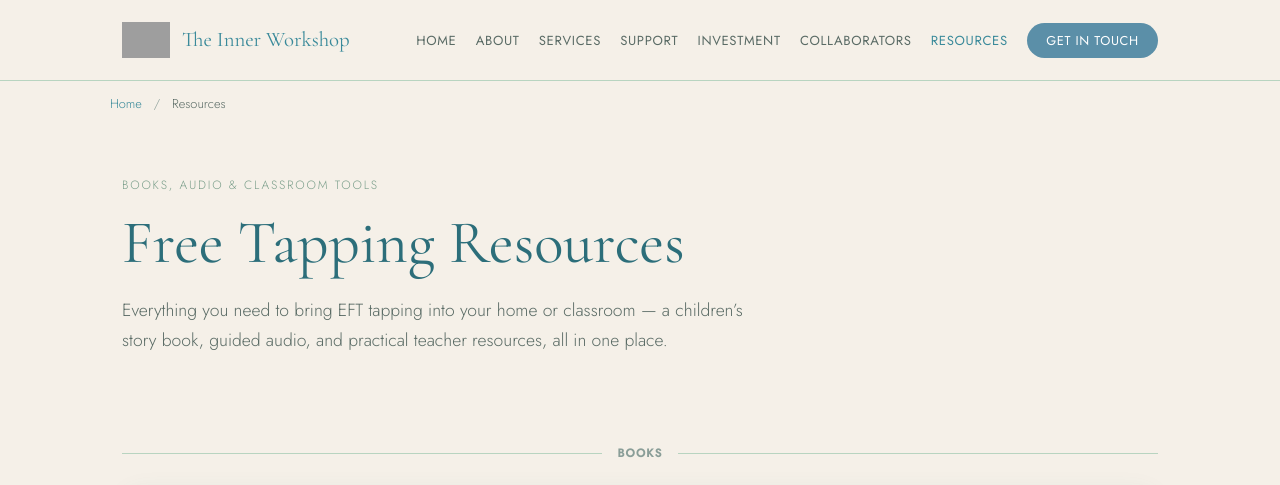
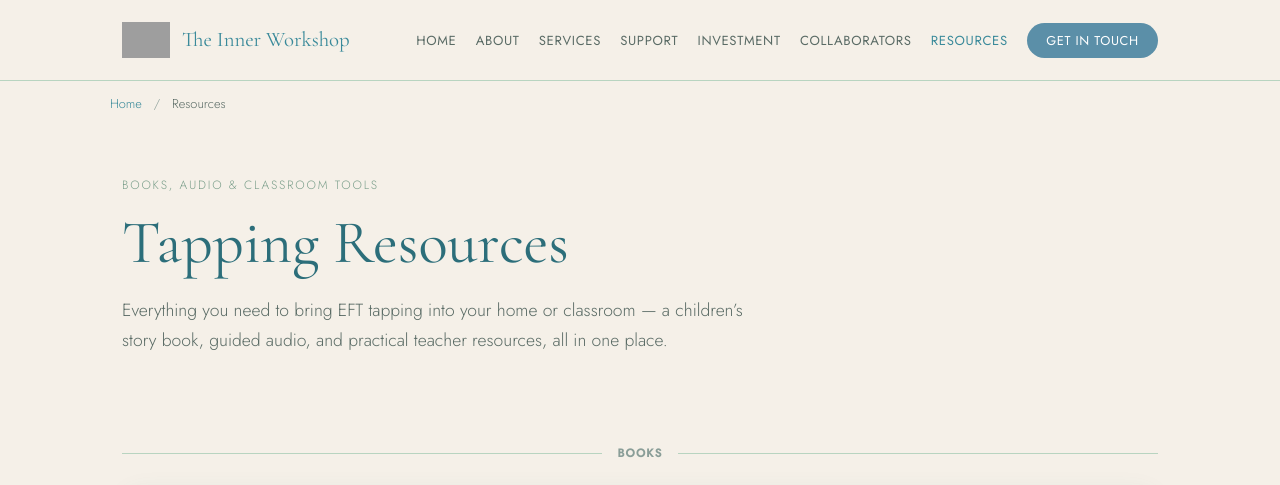
Before and after one commit to innerworkshop/theinnerworkshop-website, a plain HTML site: page resources.html in a window 1280 px wide. Shown: the top 485 px of the page. Drawn offline with nearby package versions, Linux system fonts and the light colour scheme; grey boxes are pictures that could not be loaded.

Commit message:
Add files via upload

```diff
--- a/resources.html
+++ b/resources.html
@@ -3,8 +3,8 @@
 <head>
   <meta charset="UTF-8" />
   <meta name="viewport" content="width=device-width, initial-scale=1.0" />
-  <title>Resources — Tapping Books, Audio &amp; More | The Inner Workshop</title>
-  <meta name="description" content="Free tapping resources, children&#39;s EFT books, guided audio and classroom tools from Sarah Cox at The Inner Workshop." />
+  <title>Tapping Resources | The Inner Workshop</title>
+  <meta name="description" content="Tapping resources from Sarah Cox at The Inner Workshop — children&#39;s EFT books, guided audio and classroom tools." />
   <link rel="canonical" href="https://theinnerworkshop.co.uk/resources" />
   <link rel="stylesheet" href="style.css" />
   <link rel="icon" type="image/x-icon" href="favicon.ico" />
@@ -306,7 +306,7 @@
   <section style="padding:3rem 0 2rem;width:100%;box-sizing:border-box;">
     <div class="container" style="width:100%;box-sizing:border-box;">
       <span class="section-label">Books, Audio &amp; Classroom Tools</span>
-      <h1>Free Tapping Resources</h1>
+      <h1>Tapping Resources</h1>
       <p style="font-size:1.1rem;max-width:640px;margin-top:1rem;color:var(--text-mid);">Everything you need to bring EFT tapping into your home or classroom &mdash; a children&rsquo;s story book, guided audio, and practical teacher resources, all in one place.</p>
     </div>
   </section>
```
